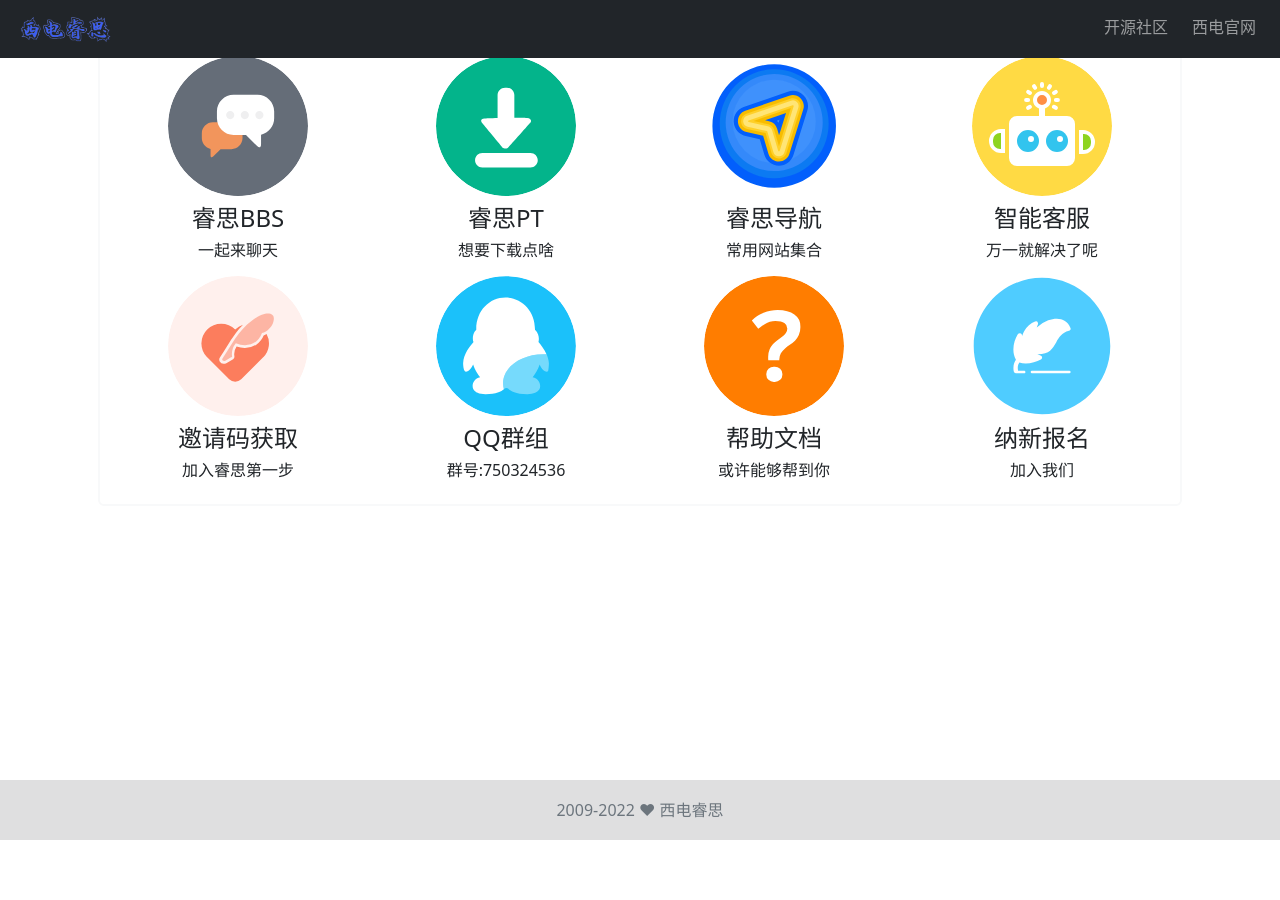
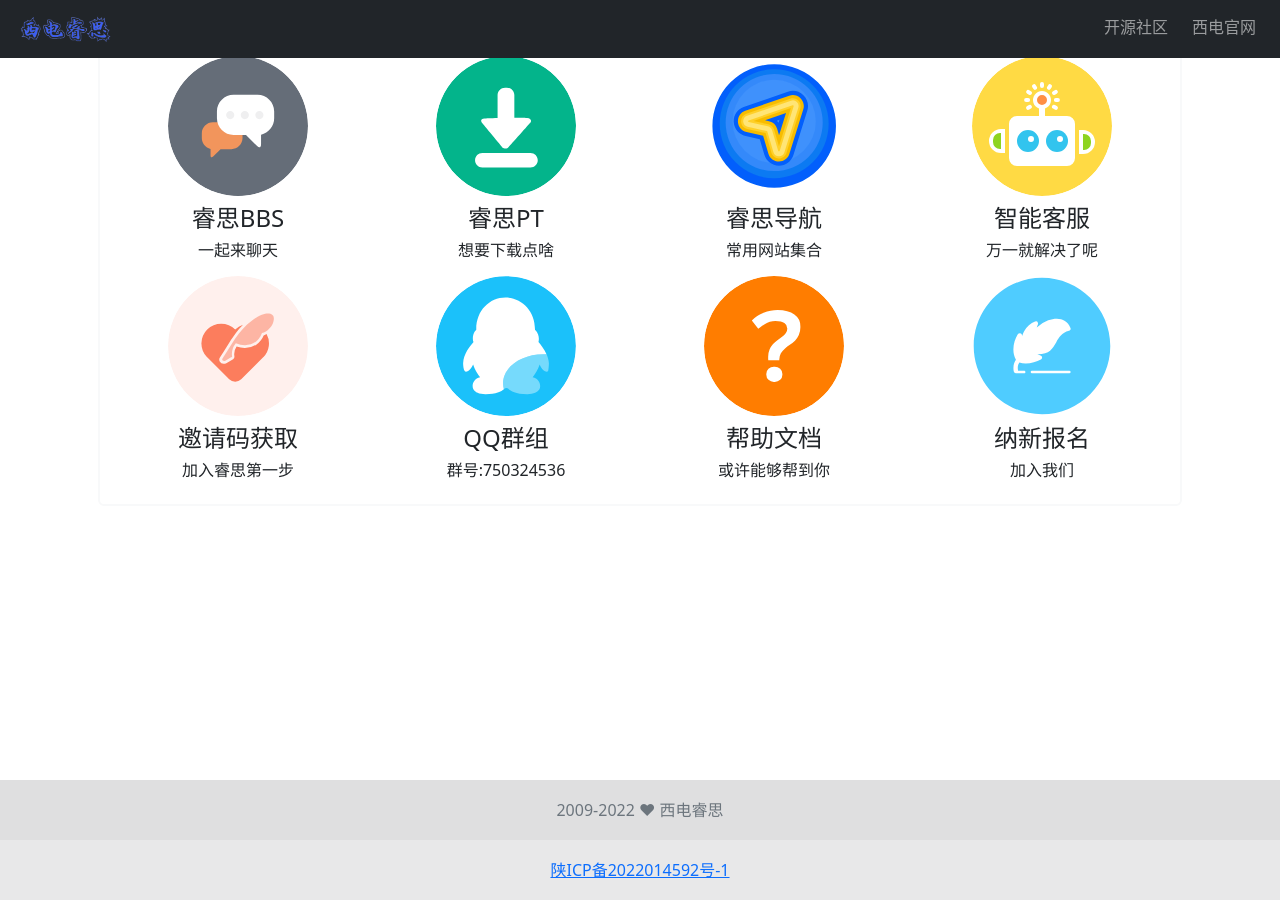
Before and after one commit to xd-ruisi/rs-home, a Jekyll site: the page built from index.html, in a window 1280 px wide and 900 px high, scrolled down 60 px. Built offline with Jekyll 4.4.1, drawn with Linux system fonts in a browser that asks for light colours; some web fonts are replaced; before the commit the page ends 900 px from its top, so only the background shows below that.

Commit message:
Update footer.html

```diff
--- a/_includes/footer.html
+++ b/_includes/footer.html
@@ -2,6 +2,7 @@
   <div class="container-fluid text-center bg-dark bg-opacity-10">
     <div class="row">
     <span class="text-muted">{{ site.copyleft }}</span>
+      <a href="https://beian.miit.gov.cn/" target="_blank">陕ICP备2022014592号-1</a>
     </div>
   </div>
 </footer>
```
